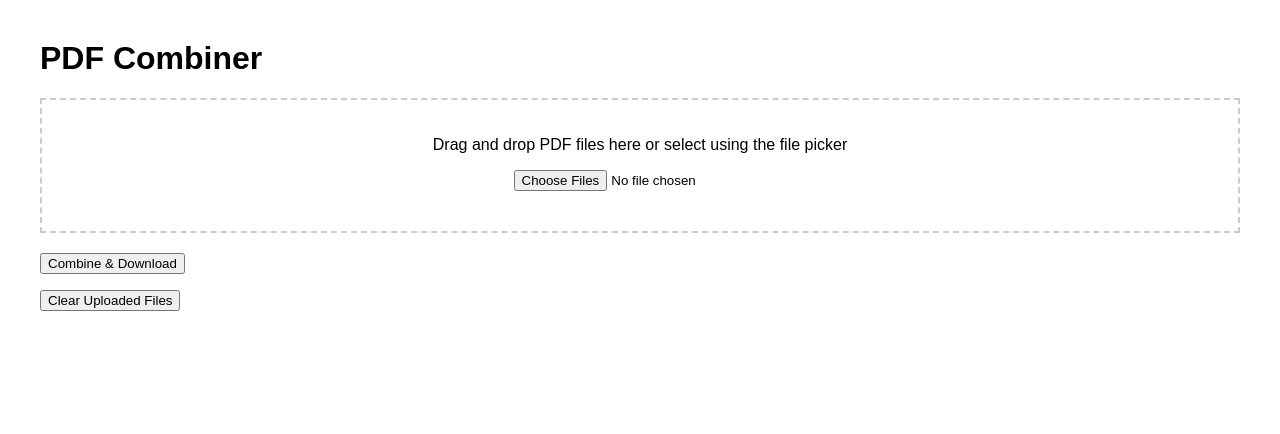
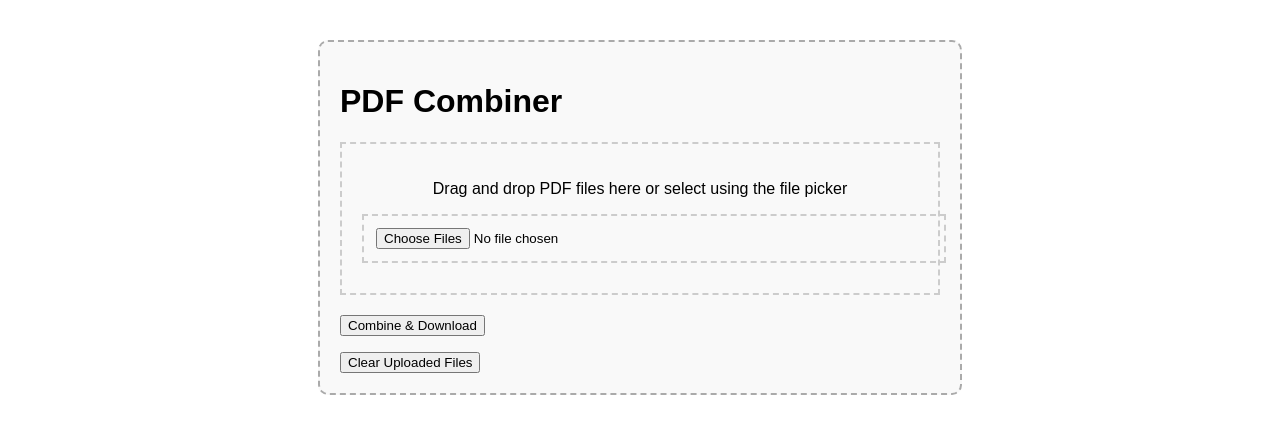
Before and after one commit to qqwg123/PDFCombiner, a Flask app: page / in a window 1280 px wide. Shown: the top 434 px of the page. Run offline with Flask 3, Linux system fonts and the light colour scheme.

Commit message:
Exe is different from local running

```diff
--- a/backend/app.py
+++ b/backend/app.py
@@ -4,7 +4,17 @@ import sys
 from werkzeug.utils import secure_filename
 from PyPDF2 import PdfMerger
 
+def get_resource_path(relative_path):
+    """ Get absolute path to resource, works for dev and for PyInstaller """
+    base_path = getattr(sys, '_MEIPASS', os.path.abspath("."))
+    return os.path.join(base_path, relative_path)
+
 app = Flask(__name__)
+
+@app.route('/static/<path:filename>')
+def static_files(filename):
+    return send_file(get_resource_path(os.path.join('backend', 'static', filename)))
+
 UPLOAD_FOLDER = os.path.join(os.path.dirname(__file__), 'uploads')
 ALLOWED_EXTENSIONS = {'pdf'}
 
@@ -20,21 +30,11 @@ for filename in os.listdir(UPLOAD_FOLDER):
 def allowed_file(filename):
     return '.' in filename and filename.rsplit('.', 1)[1].lower() in ALLOWED_EXTENSIONS
 
-def get_resource_path(relative_path):
-    if hasattr(sys, '_MEIPASS'):
-        return os.path.join(sys._MEIPASS, relative_path)
-    return os.path.join(os.path.abspath("."), relative_path)
-
 @app.route('/')
 def index():
     html_path = get_resource_path(os.path.join('frontend', 'index.html'))
     with open(html_path, 'r', encoding='utf-8') as f:
         return render_template_string(f.read())
-
-@app.route('/static/<path:filename>')
-def static_files(filename):
-    return send_file(get_resource_path(os.path.join('frontend', 'static', filename)))
-
 
 @app.route('/upload', methods=['POST'])
 def upload():
--- a/backend/static/style.css
+++ b/backend/static/style.css
@@ -31,3 +31,36 @@ body {
     background-color: #f0f8ff;
     border-color: #007bff;
   }
+
+  .container {
+    width: 90%;
+    max-width: 600px;
+    margin: auto;
+    padding: 20px;
+    border: 2px dashed #aaa;
+    border-radius: 10px;
+    background-color: #f9f9f9;
+  }
+
+  #pdfFiles {
+    display: block;
+    width: 100%;
+    padding: 12px;
+    border: 2px dashed #ccc;
+    margin-bottom: 10px;
+    cursor: pointer;
+  }
+
+  ul#fileList {
+    list-style: none;
+    padding-left: 0;
+    margin-top: 15px;
+  }
+
+  ul#fileList li {
+    padding: 10px;
+    margin: 5px 0;
+    background-color: #eee;
+    border-radius: 4px;
+    cursor: move;
+  }
--- a/frontend/index.html
+++ b/frontend/index.html
@@ -3,7 +3,7 @@
 <head>
   <meta charset="UTF-8" />
   <title>PDF Combiner</title>
-  <link rel="stylesheet" href="static/style.css" />
+  <link rel="stylesheet" href="/static/style.css" />
 </head>
 <body>
   <div class="container">
```
Also changed, not shown: README.md.
